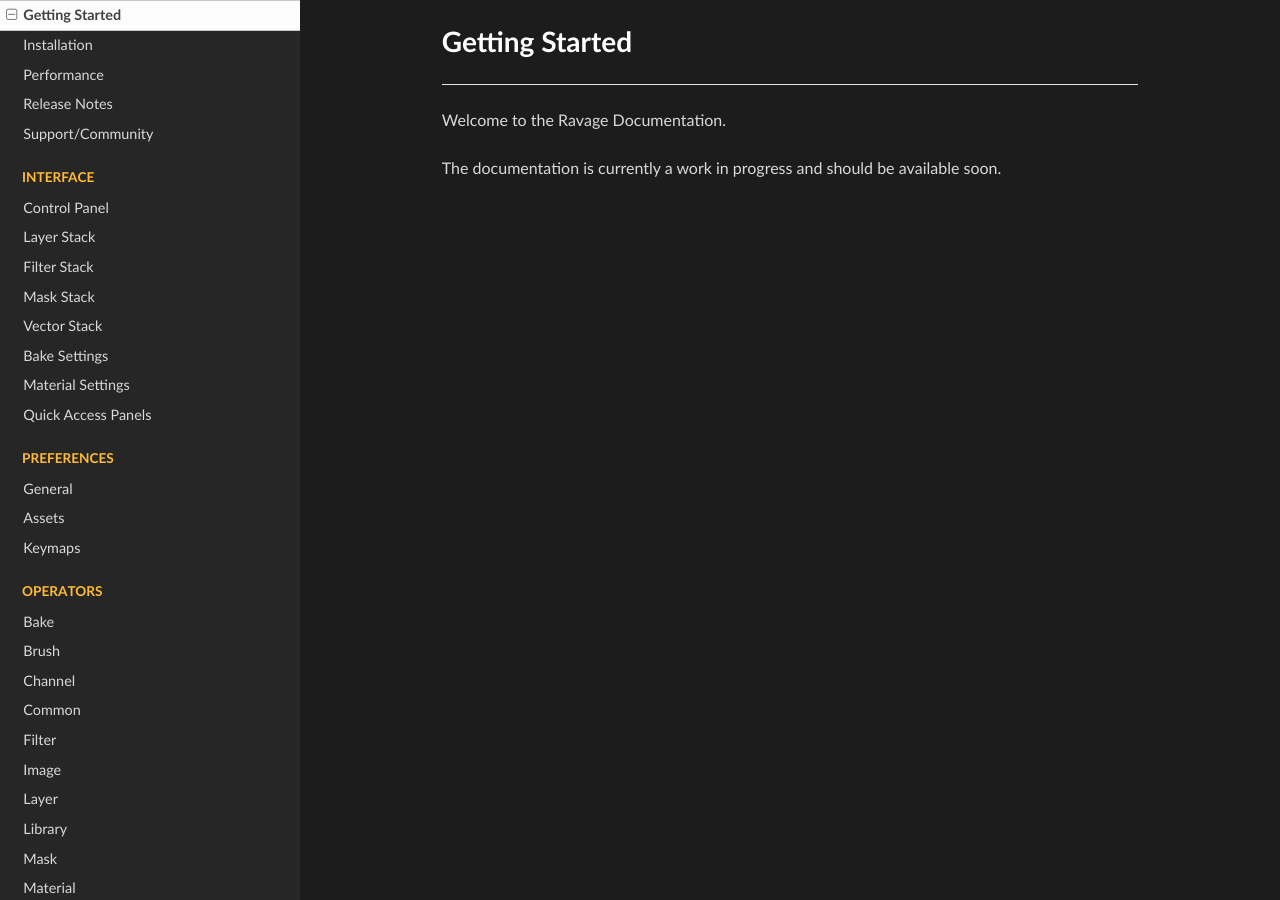
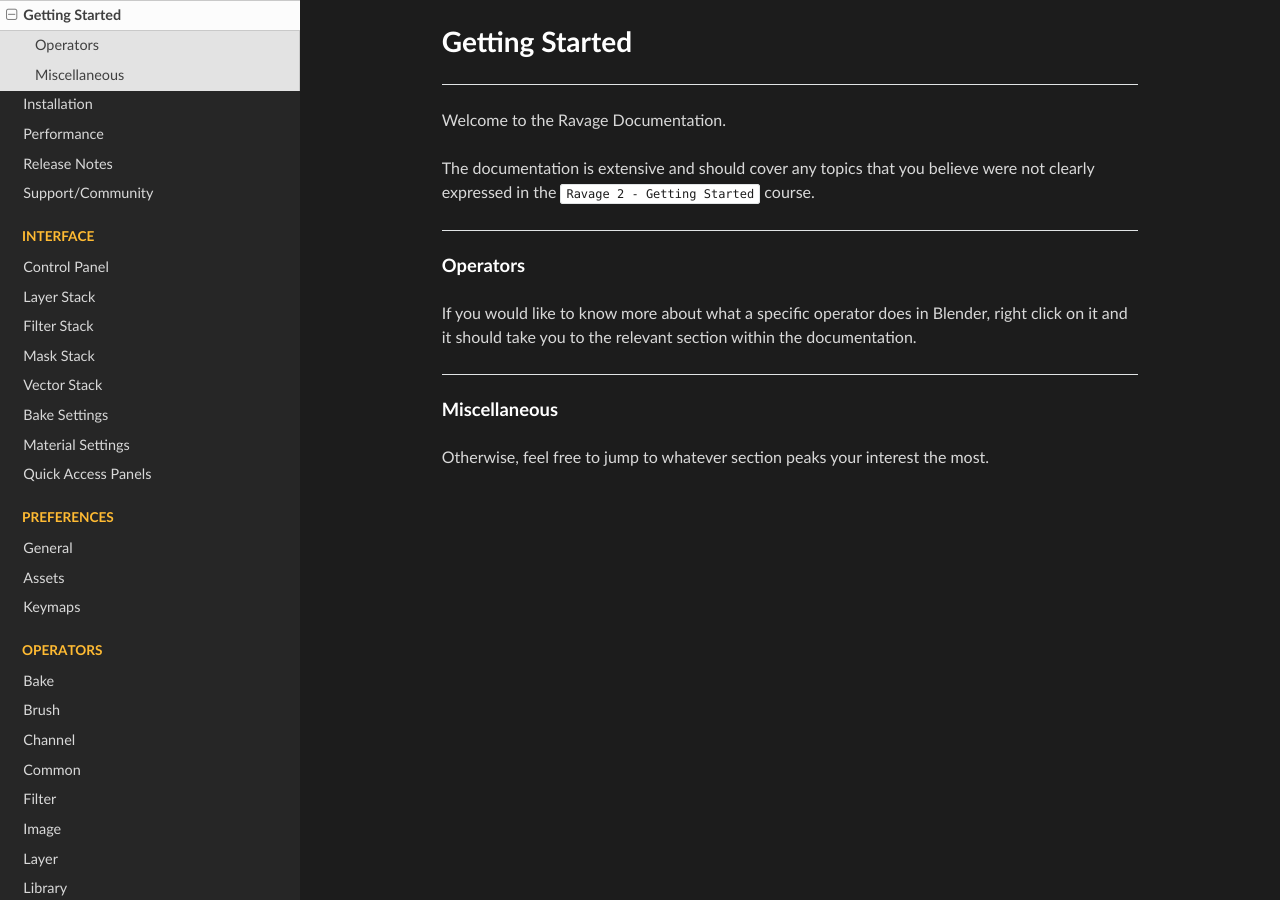
Before and after one commit to fauxrogue/ravage2-docs, an MkDocs documentation site: the page built from docs/index.md, in a window 1280 px wide. Built offline with MkDocs 1.6.1, drawn with Linux system fonts in a browser that asks for light colours; nearby versions of some CDN libraries.

Commit message:
Small changes

```diff
--- a/docs/index.md
+++ b/docs/index.md
@@ -6,4 +6,19 @@
 
 <!-- TODO: Update the link for the `Getting Started` course. -->
 
-The documentation is currently a work in progress and should be available soon.
+The documentation is extensive and should cover any topics that you believe
+were not clearly expressed in the `Ravage 2 - Getting Started` course.
+
+---
+
+#### Operators
+
+If you would like to know more about what a specific operator does in Blender,
+right click on it and it should take you to the relevant section within the
+documentation.
+
+---
+
+#### Miscellaneous
+
+Otherwise, feel free to jump to whatever section peaks your interest the most.
```
Also changed, not shown: docs/common/release_notes.md (+3 -3 lines).
